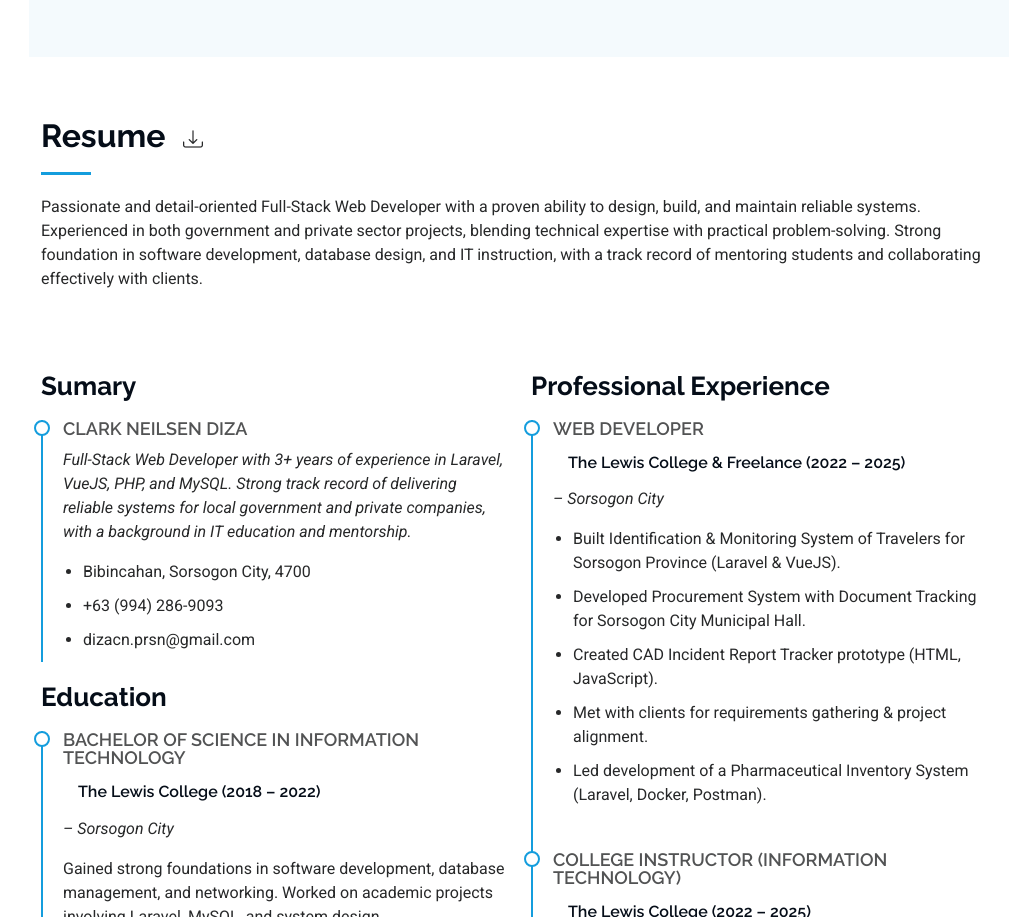
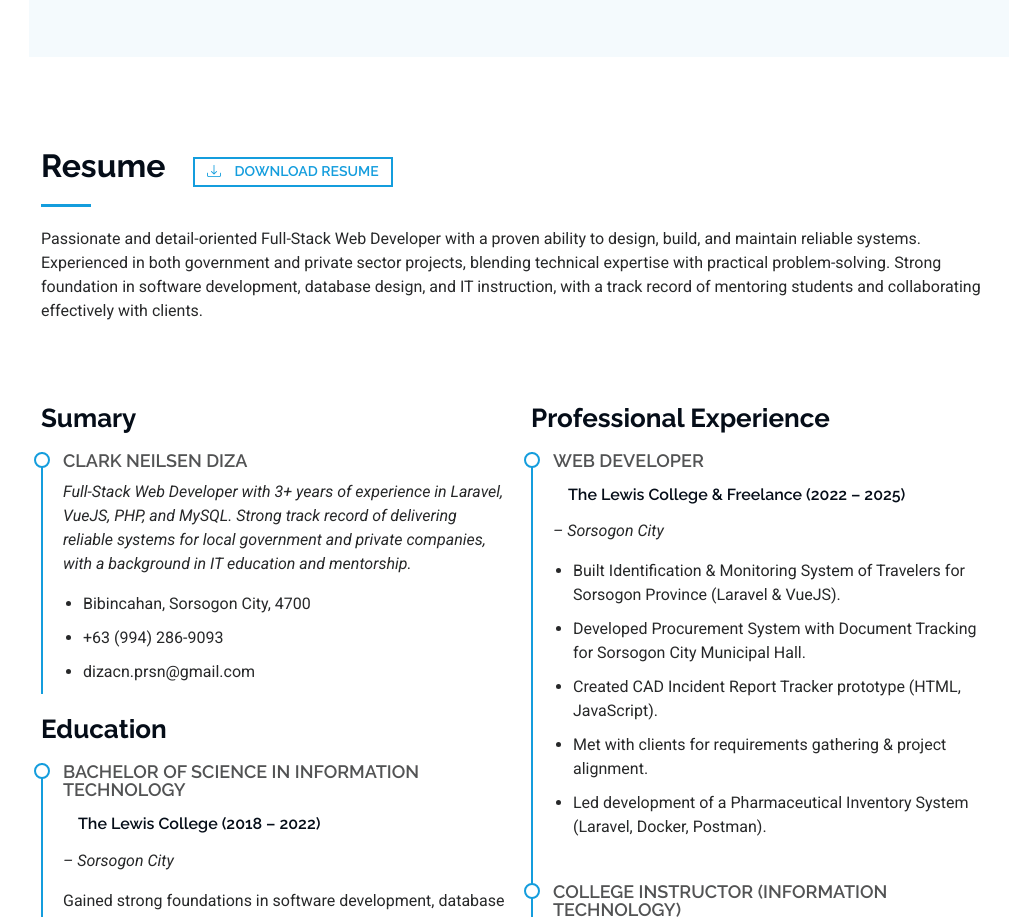
Before and after one commit to Silferion/portfolio, a plain HTML site: page index.html in a window 1280 px wide. Shown: the part 2659-3576 px from the top of the page, without its empty margins (271-1280 px from the left). Drawn offline with Linux system fonts and the light colour scheme.

Commit message:
Fixed download button display

```diff
--- a/assets/css/main.css
+++ b/assets/css/main.css
@@ -730,21 +730,31 @@ section,
 }
 
 .resume .download-resume-btn {
+  text-align: center;
+  margin-top: 40px;
+  margin-left: 20px;
+}
+
+.resume .download-resume-btn i {
+  margin-right: 10px;
+}
+
+.resume .download-resume-btn {
   background: transparent;
-/*  border: 2px solid var(--default-color);*/
-  color: var(--default-color);
-  padding: 0 10px;
-  font-size: 20px;
+  border: 2px solid var(--accent-color);
+  color: var(--accent-color);
+  padding: 4.8px 12px;
+  font-size: 14px;
   font-weight: 600;
   text-transform: uppercase;
-  border-radius: 25px;
+/*  border-radius: 25px;*/
   cursor: pointer;
   transition: all 0.3s ease;
 }
 
 .resume .download-resume-btn:hover {
-/*  background: var(--accent-color);*/
-  color: var(--accent-color);
+  background: var(--accent-color);
+  color: #fff;
 }
 
 .resume .download-resume-btn:disabled {
--- a/index.html
+++ b/index.html
@@ -313,7 +313,7 @@
 
       <!-- Section Title -->
       <div class="container section-title" data-aos="fade-up">
-        <h2>Resume <i id="downloadResume" class="bi bi-download download-resume-btn" data-bs-toggle="tooltip" title="Download Resume"></i></h2>
+        <h2>Resume <button class="download-resume-btn" id="downloadResume"><i class="bi bi-download" data-bs-toggle="tooltip" title="Download Resume"></i>  Download Resume </button></h2>
         <p>Passionate and detail-oriented Full-Stack Web Developer with a proven ability to design, build, and maintain reliable systems. Experienced in both government and private sector projects, blending technical expertise with practical problem-solving. Strong foundation in software development, database design, and IT instruction, with a track record of mentoring students and collaborating effectively with clients.</p>
       </div><!-- End Section Title -->
 
```
